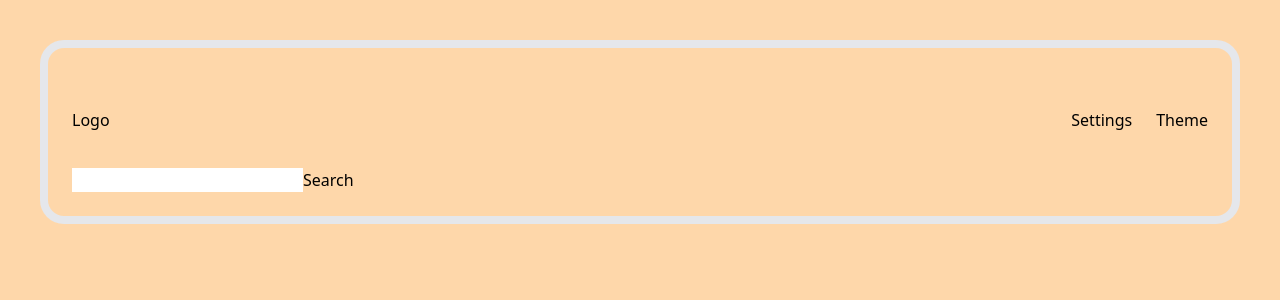
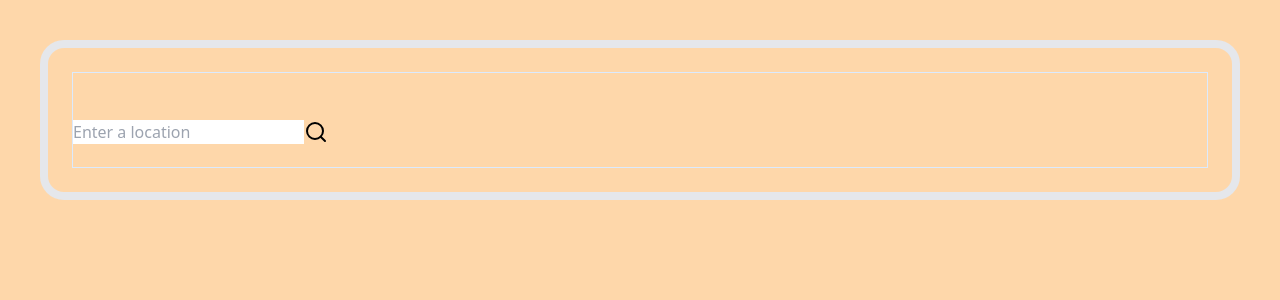
Before and after one commit to RPE8/symmetrical-potato, a Next.js app: page / in a window 1280 px wide. Shown: the top 300 px of the page. Built offline with nearby package versions, Linux system fonts and the light colour scheme.

Commit message:
Add initial search bar

```diff
--- a/src/components/Header.tsx
+++ b/src/components/Header.tsx
@@ -1,17 +1,12 @@
 import { FC, HTMLAttributes } from "react";
+import Search from "@/components/Search";
 
 interface HeaderProps extends HTMLAttributes<HTMLElement> {}
 
 const Header: FC<HeaderProps> = ({ children }) => {
   return (
-    <header className="h-24 w-full flex items-center justify-between">
-      <div>
-        <span>Logo</span>
-      </div>
-      <div className="flex justify-between gap-6">
-        <span>Settings</span>
-        <span>Theme</span>
-      </div>
+    <header className="h-24 w-full flex items-center border border-solid border-blue-100">
+      <Search />
     </header>
   );
 };
--- a/src/components/Main.tsx
+++ b/src/components/Main.tsx
@@ -1,18 +1,13 @@
 "use client";
 
 import { FC, HTMLAttributes, useState } from "react";
-import Search from "@/components/ui/Search";
 
 interface MainProps extends HTMLAttributes<HTMLElement> {}
 
 const Main: FC<MainProps> = ({}) => {
   const [text, setText] = useState("");
 
-  return (
-    <main>
-      <Search text={text} onSearch={setText} />
-    </main>
-  );
+  return <main></main>;
 };
 
 export default Main;
--- /dev/null
+++ b/src/components/Search.tsx
@@ -0,0 +1,47 @@
+"use client";
+
+import { FC, HTMLAttributes, useContext, useState } from "react";
+import * as Form from "@radix-ui/react-form";
+import { Icons } from "@/components/Icons";
+import Input from "@/components/ui/Input";
+import { WeatherContext } from "@/components/WeatherContext";
+
+interface SearchProps extends HTMLAttributes<HTMLElement> {}
+
+const Search: FC<SearchProps> = () => {
+  const { state, dispatch } = useContext(WeatherContext);
+  const [showError, setSHowError] = useState<boolean>(false);
+  return (
+    <Form.Root>
+      <Form.Field className="grid grid-rows-2" name="location">
+        <div className="flex justify-between">
+          <Form.Message className=" flex-grow" match="valueMissing" />
+          <Form.Label className="sr-only">Search location</Form.Label>
+        </div>
+        <div className="flex justify-between">
+          <Form.Control asChild>
+            <Input
+              placeholder="Enter a location"
+              required
+              value={state.location}
+              onChange={(event) => {
+                event.preventDefault();
+                dispatch({
+                  type: "SET_LOCATION",
+                  payload: event.target.value,
+                });
+              }}
+            />
+          </Form.Control>
+          <Form.Submit asChild>
+            <button>
+              <Icons.Search />
+            </button>
+          </Form.Submit>
+        </div>
+      </Form.Field>
+    </Form.Root>
+  );
+};
+
+export default Search;
--- /dev/null
+++ b/src/components/ui/Input.tsx
@@ -0,0 +1,11 @@
+import { HTMLAttributes, forwardRef } from "react";
+
+interface InputProps extends React.InputHTMLAttributes<HTMLInputElement> {}
+
+const Input = forwardRef<HTMLInputElement, InputProps>(({ ...props }, ref) => {
+  return <input {...props} ref={ref}></input>;
+});
+
+Input.displayName = "Input";
+
+export default Input;
--- a/src/components/ui/Search.tsx
+++ /dev/null
@@ -1,25 +0,0 @@
-import { FC, HTMLAttributes } from "react";
-
-interface SearchProps extends HTMLAttributes<HTMLElement> {
-  text: string;
-  onSearch: (text: string) => void;
-}
-
-const Search: FC<SearchProps> = ({ text, onSearch }) => {
-  return (
-    <form>
-      <input value={text}></input>
-      <button
-        type="submit"
-        onClick={(event) => {
-          event.preventDefault();
-          onSearch(text);
-        }}
-      >
-        Search
-      </button>
-    </form>
-  );
-};
-
-export default Search;
```
